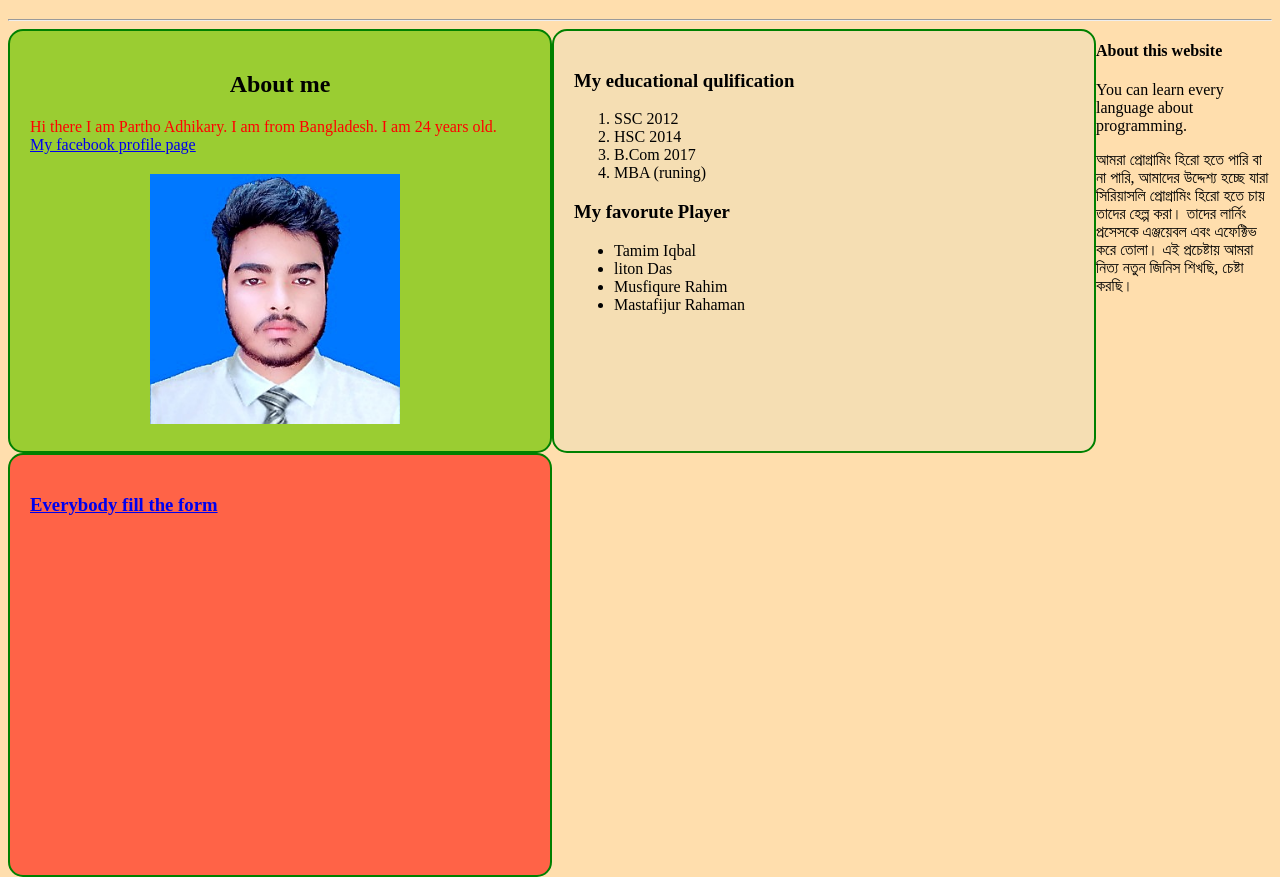
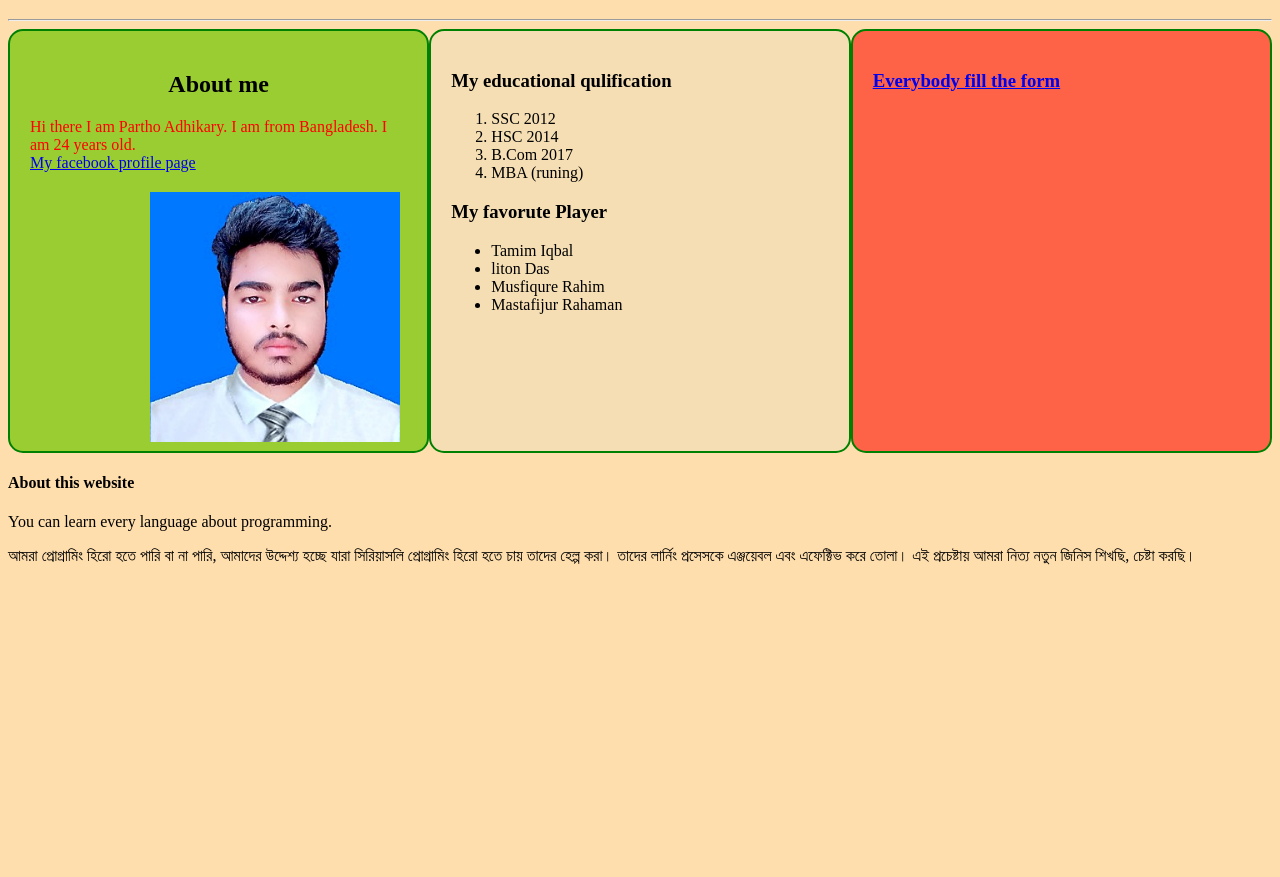
Before and after one commit to ParthoAdhikary/my-project, a plain HTML site: page index.html in a window 1280 px wide. Shown: the part 61-938 px from the top of the page. After the commit the page ends 800 px from the top, so only its background shows below. Drawn offline with Linux system fonts and the light colour scheme.

Commit message:
new edit

```diff
--- a/css/style.css
+++ b/css/style.css
@@ -3,7 +3,6 @@
     height: 380px;
     margin-top: 0px;
     padding: 20px;
-    float: left;
     background-color: yellowgreen;
 }
 #education{
@@ -11,7 +10,6 @@
     height: 380px;
     margin-top: 0px;
     padding: 20px;
-    float: left;
     background-color: wheat;
 }
 #form{
@@ -19,7 +17,6 @@
     height: 380px;
     margin-top: 0px;
     padding: 20px;
-    float: left;
     background-color: tomato;
 }
 #form1{
@@ -29,7 +26,7 @@
     padding: 20px;
     background-color: tomato;
 }
-div{
+.divs{
     border: 2px solid green;
     border-radius: 15px;
 }
@@ -49,3 +46,6 @@ img{
 span{
     color: red;
 }
+#main-div{
+    display: flex;
+}
--- a/index.html
+++ b/index.html
@@ -7,14 +7,15 @@
 </head>
 <body>
     <h1>Welcome to my website</h1> <hr>
-<div id="about">
+<div id="main-div">
+    <div class="divs" id="about">
         <h2>About me</h2>
         <span>Hi there I am Partho Adhikary. I am from Bangladesh. I am 24 years old. <br>
             <a target="_blank" href="http://www.facebook.com/partho.adhikary.150">My facebook profile page</a></span><br>
         <img src="image/Partho Adhikary.jpg" width="250pxpx" alt="">
-</div>
+    </div>
 
-<div id="education">
+    <div class="divs" id="education">
     <h3>My educational qulification</h3>
     <ol>
         <li>SSC 2012</li>
@@ -29,10 +30,10 @@
         <li>Musfiqure Rahim</li>
         <li>Mastafijur Rahaman</li>
     </ul>
-</div>
-<div id="form">
+    </div>
+    <div class="divs" id="form">
     <a href="html/form.html"><h3>Everybody fill the form</h3></a>
-
+    </div>
 </div>
 
     <h4>About this website</h4>
```
